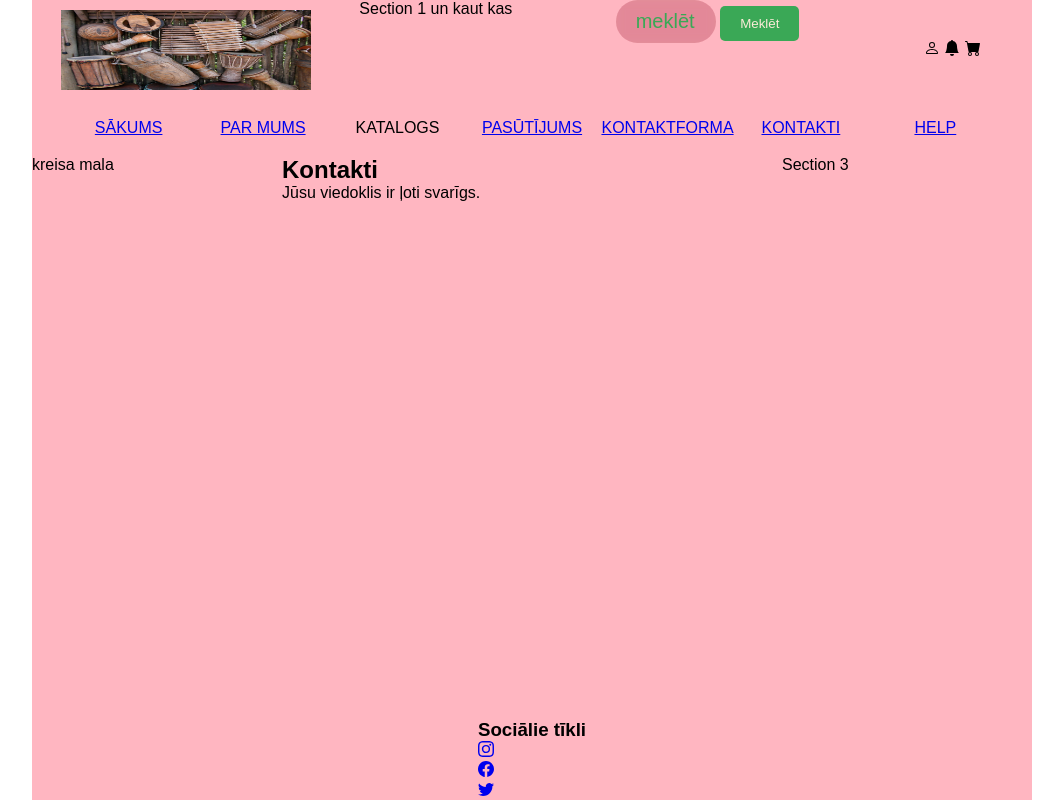
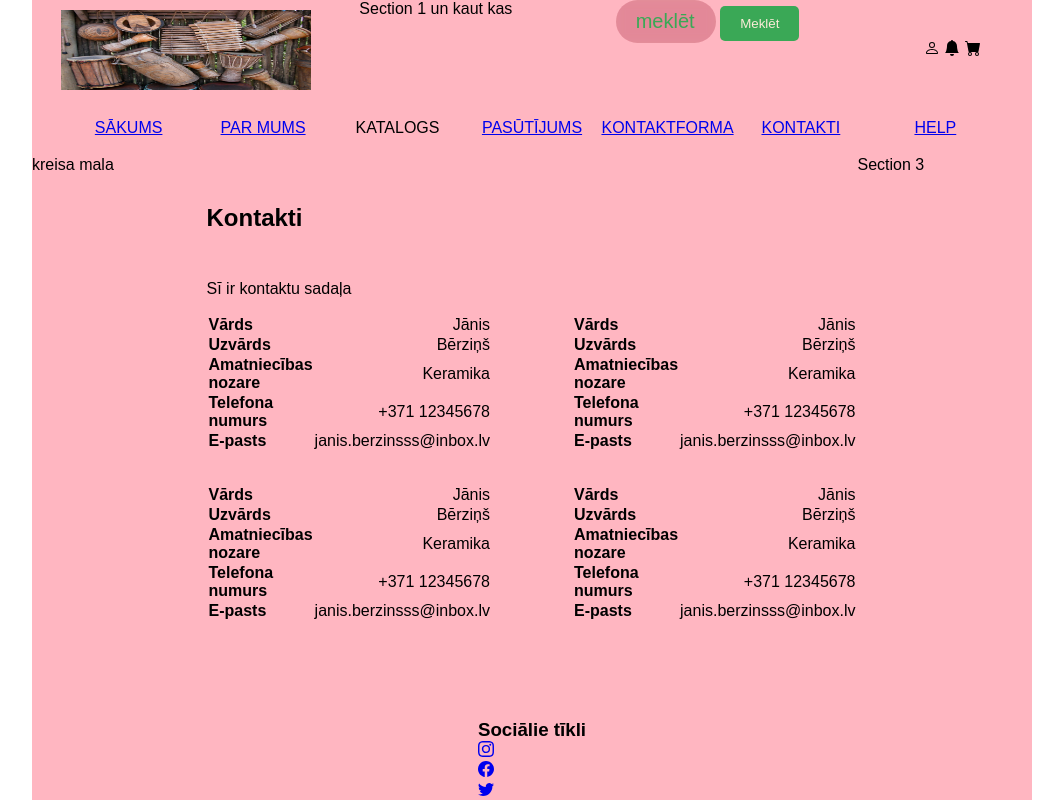
Before and after one commit to EgilsKrainis/amatiii, a PHP site: page /project/amatii/Kontakti2.html in a window 1280 px wide. Shown: the whole page, without its empty margins (108-1171 px from the left). Run offline with PHP 8.4, Linux system fonts and the light colour scheme.

Commit message:
filled kontakti2 with cards

```diff
--- a/amatii/Kontakti2.html
+++ b/amatii/Kontakti2.html
@@ -126,7 +126,105 @@
                 <section class="left-section">kreisa mala</section>
                 <section class="central-section">
                     <h2>Kontakti</h2>
-                    <p>Jūsu viedoklis ir ļoti svarīgs.</p>
+                    <p>Sī ir kontaktu sadaļa</p>
+                    <div class="contacts-container">
+                        <div class="contact">
+                            <table>
+                                <tr>
+                                    <th>Vārds</th>
+                                    <td>Jānis</td>
+                                </tr>
+                                <tr>
+                                    <th>Uzvārds</th>
+                                    <td>Bērziņš</td>
+                                </tr>
+                                <tr>
+                                    <th>Amatniecības nozare</th>
+                                    <td>Keramika</td>
+                                </tr>
+                                <tr>
+                                    <th>Telefona numurs</th>
+                                    <td>+371 12345678</td>
+                                </tr>
+                                <tr>
+                                    <th>E-pasts</th>
+                                    <td>janis.berzinsss@inbox.lv</td>
+                                </tr>
+                            </table>
+                        </div>
+                        <div class="contact">
+                            <table>
+                                <tr>
+                                    <th>Vārds</th>
+                                    <td>Jānis</td>
+                                </tr>
+                                <tr>
+                                    <th>Uzvārds</th>
+                                    <td>Bērziņš</td>
+                                </tr>
+                                <tr>
+                                    <th>Amatniecības nozare</th>
+                                    <td>Keramika</td>
+                                </tr>
+                                <tr>
+                                    <th>Telefona numurs</th>
+                                    <td>+371 12345678</td>
+                                </tr>
+                                <tr>
+                                    <th>E-pasts</th>
+                                    <td>janis.berzinsss@inbox.lv</td>
+                                </tr>
+                            </table>
+                        </div>
+                        <div class="contact">
+                            <table>
+                                <tr>
+                                    <th>Vārds</th>
+                                    <td>Jānis</td>
+                                </tr>
+                                <tr>
+                                    <th>Uzvārds</th>
+                                    <td>Bērziņš</td>
+                                </tr>
+                                <tr>
+                                    <th>Amatniecības nozare</th>
+                                    <td>Keramika</td>
+                                </tr>
+                                <tr>
+                                    <th>Telefona numurs</th>
+                                    <td>+371 12345678</td>
+                                </tr>
+                                <tr>
+                                    <th>E-pasts</th>
+                                    <td>janis.berzinsss@inbox.lv</td>
+                                </tr>
+                            </table>
+                        </div>
+                        <div class="contact">
+                            <table>
+                                <tr>
+                                    <th>Vārds</th>
+                                    <td>Jānis</td>
+                                </tr>
+                                <tr>
+                                    <th>Uzvārds</th>
+                                    <td>Bērziņš</td>
+                                </tr>
+                                <tr>
+                                    <th>Amatniecības nozare</th>
+                                    <td>Keramika</td>
+                                </tr>
+                                <tr>
+                                    <th>Telefona numurs</th>
+                                    <td>+371 12345678</td>
+                                </tr>
+                                <tr>
+                                    <th>E-pasts</th>
+                                    <td>janis.berzinsss@inbox.lv</td>
+                                </tr>
+                            </table>
+                        </div>
+                    </div>
                 </section>
                 <section class="right-section">Section 3</section>
             </main>
--- a/amatii/kontakti.css
+++ b/amatii/kontakti.css
@@ -1,5 +1,25 @@
+h2 {
+  margin-top: 2em;
+  margin-bottom: 2em;
+}
+
+p {
+  margin-top: 1em;
+  margin-bottom: 1em;
+}
+
 .contacts-container {
   display: grid;
   grid-template-columns: repeat(2, 1fr);
   gap: 2em 5em;
 }
+
+.contact {
+  & th {
+    text-align: left;
+  }
+
+  & td {
+    text-align: right;
+  }
+}
```
